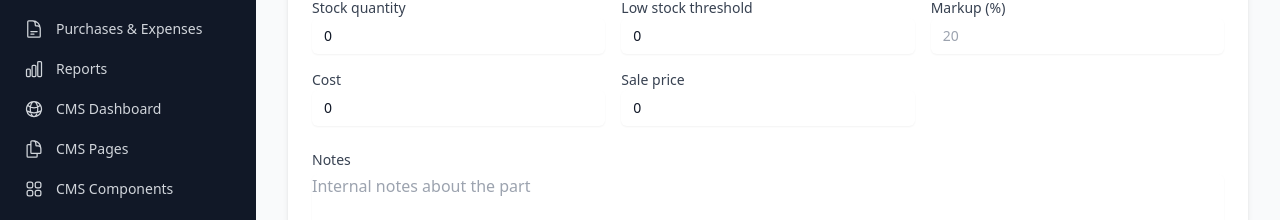
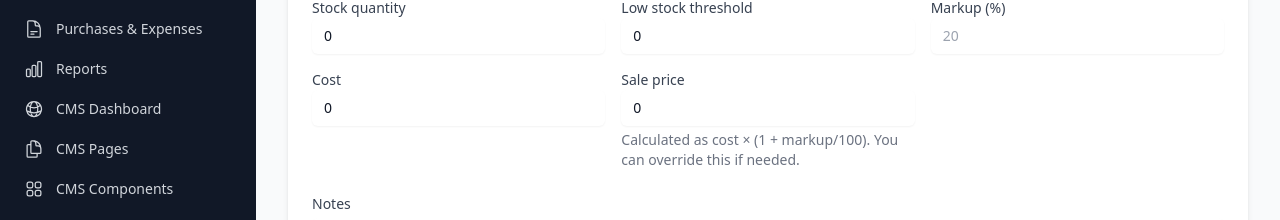
Before and after one commit to proforcetech/phparm, a Vue app: page /cp/inventory/create in a window 1280 px wide. Shown: the part 469-689 px from the top of the page. Built offline with nearby package versions, Linux system fonts and the light colour scheme; no server answers; sample sign-in values are in the browser's storage.

Commit message:
Add automatic sale price calculation from cost and markup

```diff
--- a/src/views/inventory/InventoryForm.vue
+++ b/src/views/inventory/InventoryForm.vue
@@ -95,7 +95,14 @@
           </div>
           <div>
             <label class="block text-sm font-medium text-gray-700">Sale price</label>
-            <Input v-model.number="form.sale_price" type="number" step="0.01" min="0" placeholder="25.00" />
+            <Input
+              v-model.number="form.sale_price"
+              type="number"
+              step="0.01"
+              min="0"
+              placeholder="25.00"
+              helperText="Calculated as cost × (1 + markup/100). You can override this if needed."
+            />
           </div>
         </div>
 
@@ -126,7 +133,7 @@
 </template>
 
 <script setup>
-import { onMounted, reactive, ref } from 'vue'
+import { onMounted, reactive, ref, watch } from 'vue'
 import { useRoute, useRouter } from 'vue-router'
 import Button from '@/components/ui/Button.vue'
 import Card from '@/components/ui/Card.vue'
@@ -158,12 +165,26 @@ const form = reactive({
   notes: '',
 })
 
+const isInitializing = ref(true)
+const manualSalePrice = ref(false)
+const isAutoUpdatingSalePrice = ref(false)
+
 const categoryOptions = ref([])
 const locationOptions = ref([])
 const vendorOptions = ref([])
 const lookupsLoading = reactive({ categories: false, locations: false, vendors: false })
 const lookupError = reactive({ categories: '', locations: '', vendors: '' })
 const lookupFieldMap = { categories: 'category', locations: 'location', vendors: 'vendor' }
+
+const calculateSalePrice = () => {
+  const cost = Number(form.cost)
+  const markup = Number(form.markup ?? 0)
+
+  if (!Number.isFinite(cost)) return null
+
+  const salePrice = cost * (1 + markup / 100)
+  return Number.isFinite(salePrice) ? Number(salePrice.toFixed(2)) : null
+}
 
 const goBack = () => router.push('/cp/inventory')
 
@@ -205,6 +226,33 @@ const loadItem = async () => {
   Object.assign(form, data)
 }
 
+const updateSalePriceFromFormula = () => {
+  if (isInitializing.value || manualSalePrice.value) return
+
+  const salePrice = calculateSalePrice()
+  if (salePrice === null) return
+
+  isAutoUpdatingSalePrice.value = true
+  form.sale_price = salePrice
+  isAutoUpdatingSalePrice.value = false
+}
+
+watch(
+  () => [form.cost, form.markup],
+  () => {
+    updateSalePriceFromFormula()
+  },
+)
+
+watch(
+  () => form.sale_price,
+  (newValue) => {
+    if (isInitializing.value || isAutoUpdatingSalePrice.value) return
+
+    manualSalePrice.value = newValue !== '' && newValue !== null && newValue !== undefined
+  },
+)
+
 const save = async () => {
   saving.value = true
   error.value = ''
@@ -230,5 +278,6 @@ const save = async () => {
 onMounted(async () => {
   await loadItem()
   loadLookups()
+  isInitializing.value = false
 })
 </script>
```
